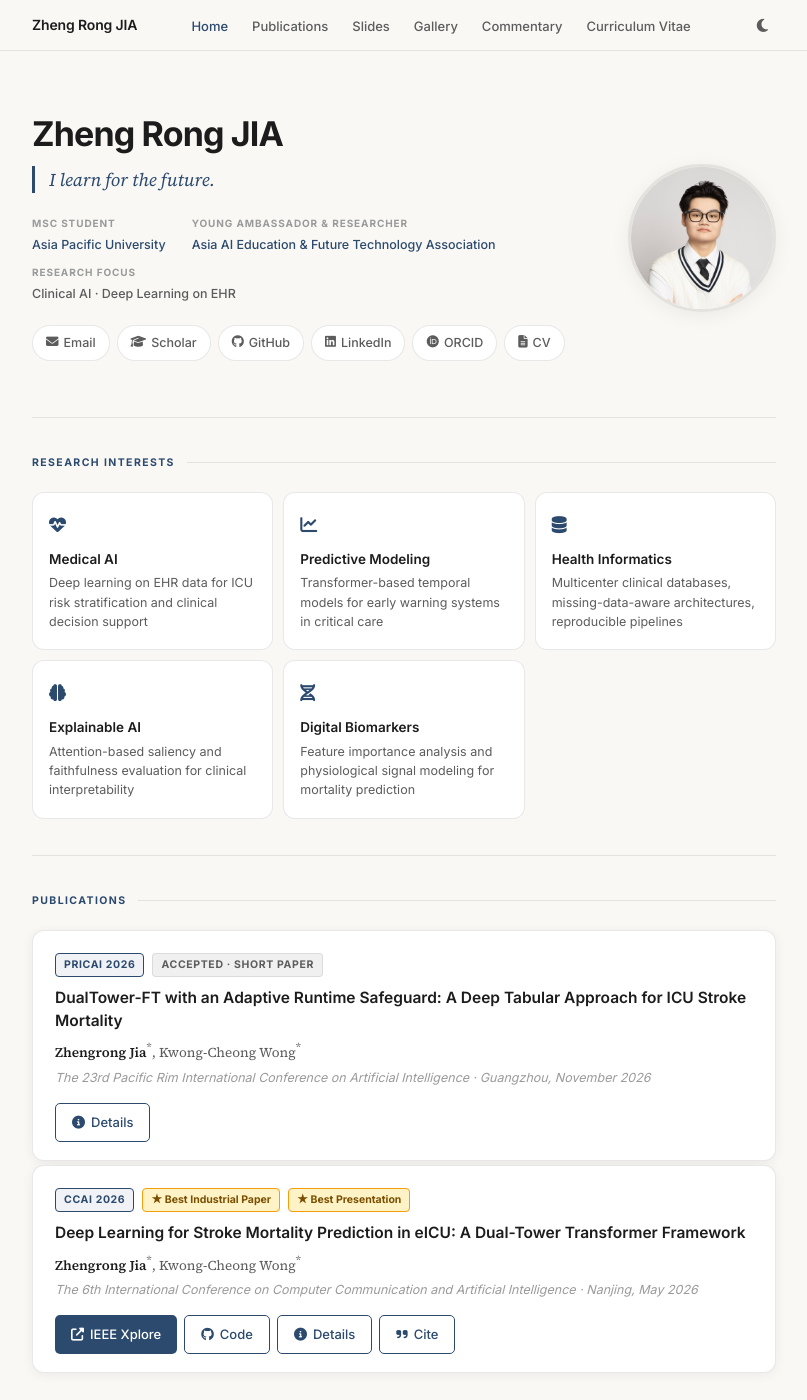
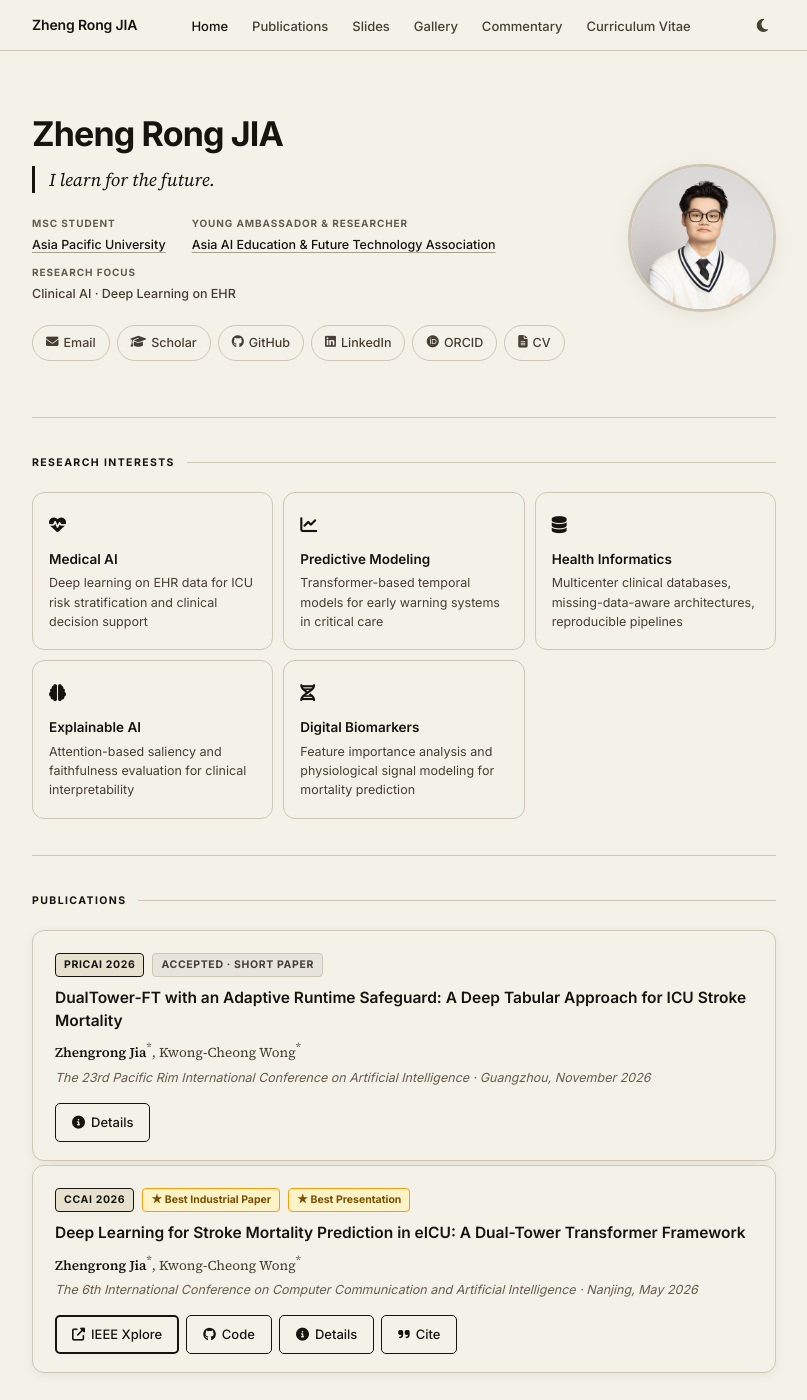
Before and after one commit to ZR-JIA/zr-jia.github.io, a Jekyll site: the page built from _pages/index.md, in a window 1280 px wide and 1400 px high. Shown: the whole window, without its empty margins (236-1043 px from the left). Built offline with Jekyll 4.4.1, drawn with Linux system fonts in a browser that asks for light colours.

Commit message:
style: adopt Zaichang Broadsheet palette
Replace the navy accent with the warm paper, ink and rule palette from the
Zaichang Broadsheet design system, in both the day and night editions.

The accent now resolves to ink, so colour no longer signals hierarchy.
Because links and buttons lose their colour with it, they change in the
same commit so no intermediate state is unreadable:

- links are ink with a hairline underline instead of blue text
- buttons are bordered rather than filled; the primary button takes a
  2px border and the outline a 1px border, with padding compensated so
  both render at the same height (they previously differed by 3px)
- paper-deep is the only hover fill
- the skip link uses the text and background colours, since white on
  the accent would become cream on cream in dark mode

All text roles pass WCAG AA in both themes.

```diff
--- a/assets/css/main.css
+++ b/assets/css/main.css
@@ -3,17 +3,31 @@
    ============================================ */
 
 :root {
-  --color-accent: #2c4a6e;
-  --color-accent-light: #3d6491;
-  --color-accent-muted: rgba(44, 74, 110, 0.07);
-
-  --color-bg: #f9f8f5;
-  --color-surface: #ffffff;
-  --color-text: #1c1c1c;
-  --color-text-secondary: #5c5c5c;
-  --color-text-tertiary: #9a9a9a;
-  --color-border: rgba(0, 0, 0, 0.09);
-  --color-shadow: rgba(0, 0, 0, 0.06);
+  /* 在場 Broadsheet palette: warm paper, warm ink, hairline rules, and one
+     accent (seal) reserved for hairline-scale details. */
+  --paper: #f4f1e9;
+  --paper-tint: #eeeade;
+  --paper-deep: #e6e0ce;
+  --ink: #17140f;
+  --ink-mid: #453f34;
+  --ink-soft: #655d50;
+  --rule: #cec7b6;
+  --rule-mid: #a9a08b;
+  --seal: #8a1c11;
+
+  /* The site's own names resolve through the palette. Structure is drawn in
+     ink; colour is not used to signal hierarchy. */
+  --color-accent: var(--ink);
+  --color-accent-light: var(--ink-mid);
+  --color-accent-muted: var(--paper-deep);
+
+  --color-bg: var(--paper);
+  --color-surface: var(--paper);
+  --color-text: var(--ink);
+  --color-text-secondary: var(--ink-mid);
+  --color-text-tertiary: var(--ink-soft);
+  --color-border: var(--rule);
+  --color-shadow: rgba(23, 20, 15, 0.06);
 
   --color-gold: #7a4f00;
   --color-gold-bg: #fef3c7;
@@ -25,16 +39,18 @@
 }
 
 [data-theme="dark"] {
-  --color-accent: #7eacd6;
-  --color-accent-light: #9ec0e6;
-  --color-accent-muted: rgba(126, 172, 214, 0.09);
-
-  --color-bg: #111111;
-  --color-surface: #1a1a1a;
-  --color-text: #e4e4e4;
-  --color-text-secondary: #a0a0a0;
-  --color-text-tertiary: #666;
-  --color-border: rgba(255, 255, 255, 0.09);
+  /* Night edition: warm black, not neutral black. The seal is re-chosen for
+     the dark ground rather than inverted, which would leave it unreadable. */
+  --paper: #14120e;
+  --paper-tint: #1b1814;
+  --paper-deep: #252119;
+  --ink: #f2ede2;
+  --ink-mid: #c6bfb0;
+  --ink-soft: #968d7c;
+  --rule: #3a352b;
+  --rule-mid: #565040;
+  --seal: #dd7460;
+
   --color-shadow: rgba(0, 0, 0, 0.3);
 
   --color-gold: #fde68a;
@@ -47,8 +63,8 @@
   position: absolute;
   top: -48px;
   left: 16px;
-  background: var(--color-accent);
-  color: #fff;
+  background: var(--color-text);
+  color: var(--color-bg);
   padding: 10px 18px;
   border-radius: 4px;
   font-family: 'Inter', sans-serif;
@@ -58,7 +74,7 @@
   transition: top 0.2s ease;
   text-decoration: none;
 }
-.skip-to-content:focus { top: 0; color: #fff; }
+.skip-to-content:focus { top: 0; color: var(--color-bg); }
 
 /* ---- Reset & Base ---- */
 *, *::before, *::after {
@@ -92,14 +108,17 @@ h1, h2, h3, h4, h5, h6 {
 }
 
 a {
-  color: var(--color-accent);
-  text-decoration: none;
-  transition: color var(--transition);
+  color: var(--color-text);
+  text-decoration: underline;
+  text-decoration-thickness: 1px;
+  text-decoration-color: var(--rule-mid);
+  text-underline-offset: 3px;
+  transition: text-decoration-color var(--transition);
 }
 
 a:hover {
-  color: var(--color-accent-light);
-  text-decoration: underline;
+  color: var(--color-text);
+  text-decoration-color: currentColor;
 }
 
 img { max-width: 100%; height: auto; }
@@ -516,25 +535,23 @@ img { max-width: 100%; height: auto; }
 }
 
 .btn-primary {
-  background: var(--color-accent);
-  color: #fff;
-}
-
-.btn-primary:hover {
-  background: var(--color-accent-light);
-  color: #fff;
-  text-decoration: none;
+  background: transparent;
+  color: var(--color-text);
+  border: 2px solid var(--color-text);
+  padding: 6px 15px; /* 2px border + 6px = the outline button's 1px + 7px */
 }
 
 .btn-outline {
   background: transparent;
-  color: var(--color-accent);
-  border: 1.5px solid var(--color-accent);
-}
-
+  color: var(--color-text);
+  border: 1px solid var(--color-text);
+}
+
+/* paper-deep is the palette's only interactive fill */
+.btn-primary:hover,
 .btn-outline:hover {
-  background: var(--color-accent);
-  color: #fff;
+  background: var(--paper-deep);
+  color: var(--color-text);
   text-decoration: none;
 }
 
@@ -1006,12 +1023,7 @@ img { max-width: 100%; height: auto; }
   line-height: 1.45;
 }
 
-.hero-role-value a {
-  color: var(--color-accent);
-  text-decoration: none;
-}
-
-.hero-role-value a:hover { text-decoration: underline; }
+.hero-role-value a { color: var(--color-text); }
 
 @media (max-width: 560px) {
   .hero-roles { gap: 10px 18px; }
```
